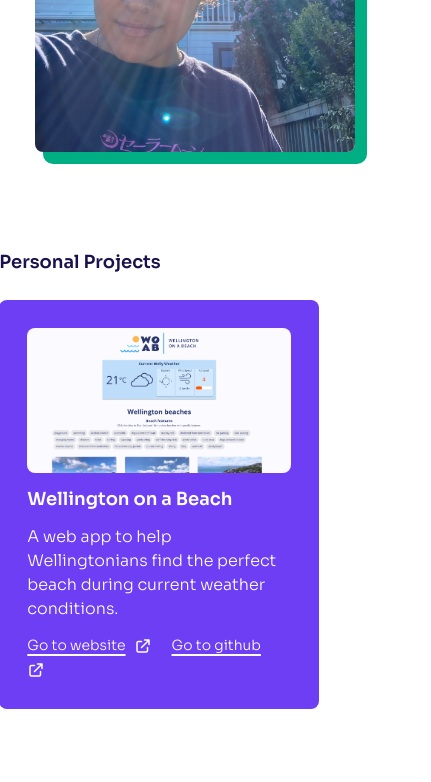
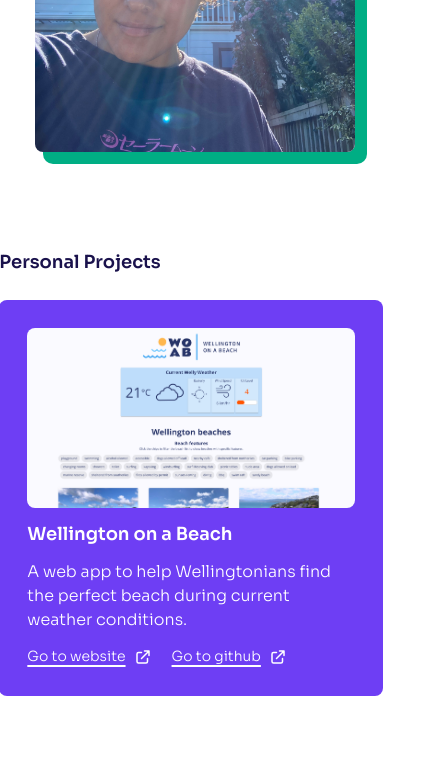
Before and after one commit to emelyn-barrientos/emelyn-barrientos-portfolio, a Next.js app: page / in a window 390 px wide. Shown: the part 712-1494 px from the top of the page, 431 px wide, since content can reach past the window. Built offline with nearby package versions, Linux system fonts and the light colour scheme.

Commit message:
Change max-width card to sm

```diff
--- a/pages/index.js
+++ b/pages/index.js
@@ -27,7 +27,7 @@ export default function Home() {
           <link rel="icon" href="/favicon.ico" />
         </Head>
 
-        <main className="px-10 py-10 min-h-screen md:px-28 lg:px-48 xl:px-60 2xl:px-7">
+        <main className="mx-10 my-10 min-h-screen md:px-28 lg:px-48 xl:px-60 2xl:px-7">
           <section className="mb-24">
             <nav className="flex justify-between mb-6">
               <h1 className="text-xl font-semibold">Emelyn Barrientos</h1>
@@ -109,7 +109,7 @@ export default function Home() {
             {/* PROJECT CARDS */}
             <div className="grid lg:grid-cols-2 gap-10 mb-24">
               {/* Wellington on a Beach */}
-              <div className=" bg-accent-violet flex-1 p-7 rounded-lg my-6 sm:max-w-xs md:max-w-sm lg:max-w-sm xl:max-w-sm 2xl:max-w-sm ">
+              <div className=" bg-accent-violet flex-1 p-7 rounded-lg my-6 max-w-sm">
                 <Image
                   className="mb-3 rounded-lg"
                   src={woab}
@@ -145,7 +145,7 @@ export default function Home() {
               </div>
 
               {/* badreads */}
-              <div className=" bg-accent-red flex-1 p-7 rounded-lg my-6 sm:max-w-sm md:max-w-sm lg:max-w-sm xl:max-w-sm 2xl:max-w-sm">
+              <div className=" bg-accent-red flex-1 p-7 rounded-lg my-6 max-w-sm">
                 <Image
                   className="mb-3 rounded-lg"
                   src={badreads}
```
